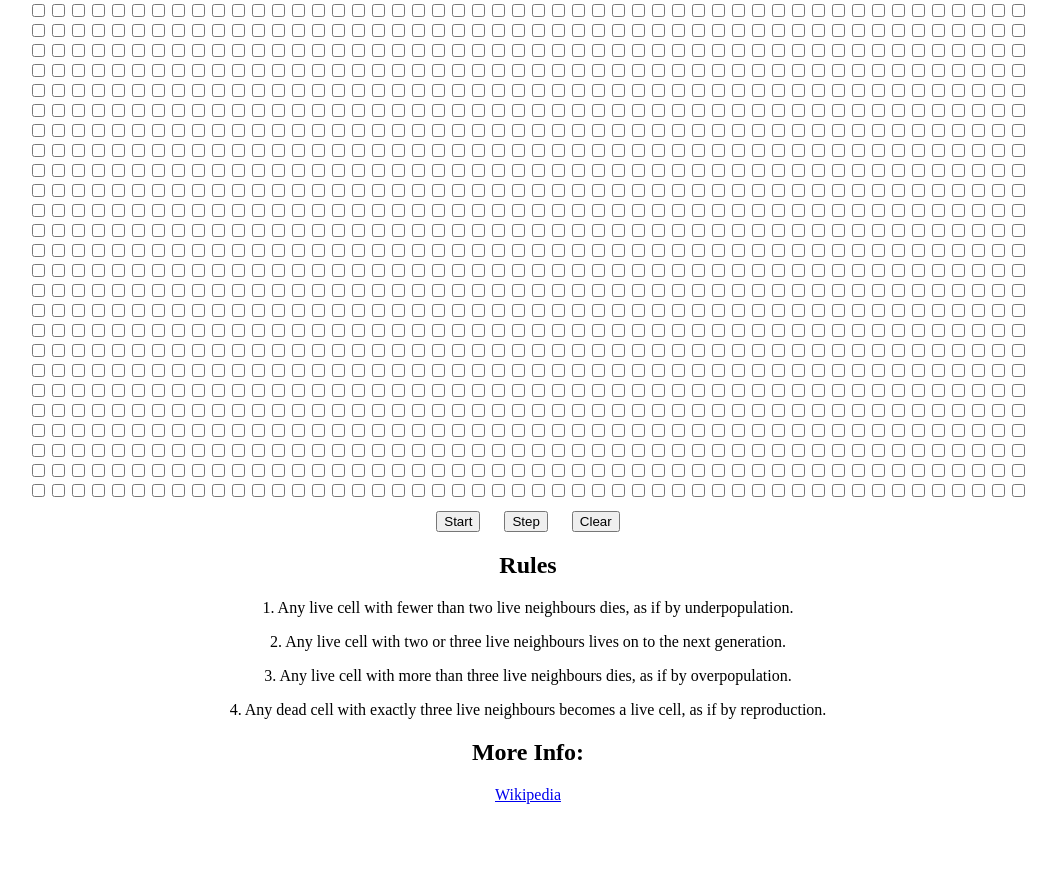
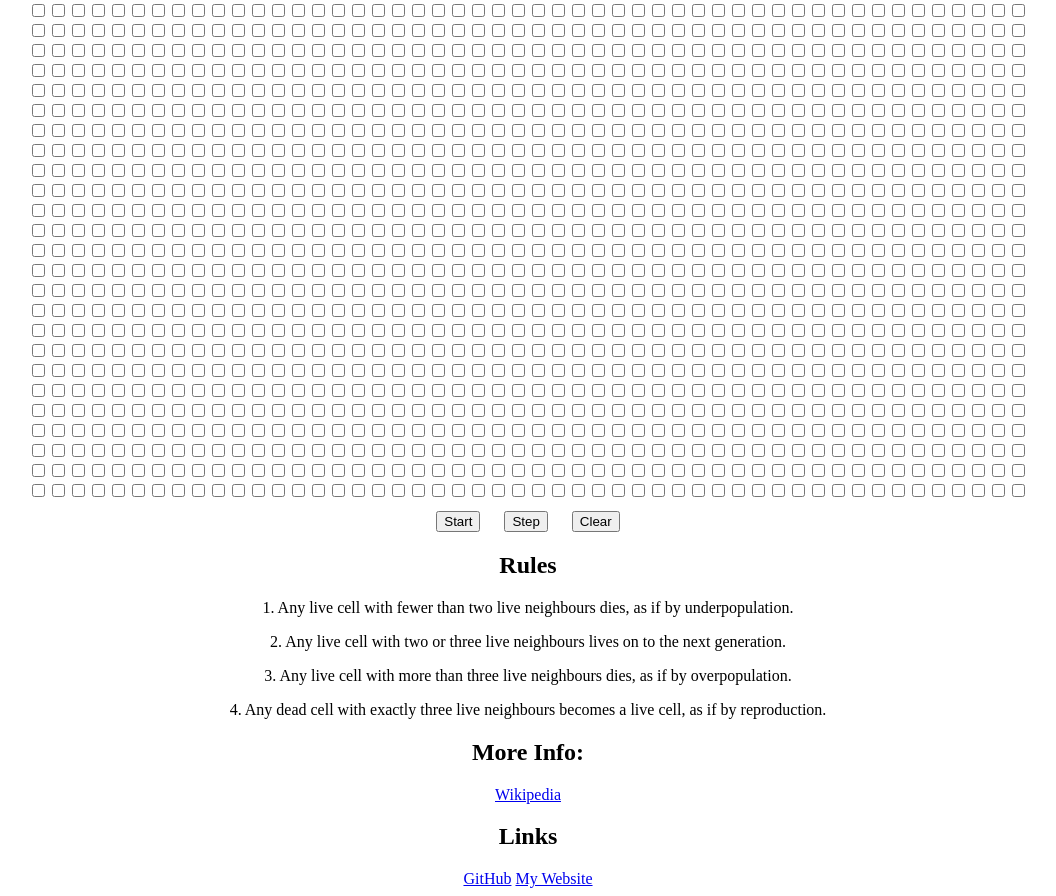
Before and after one commit to krooton/krooton.github.io, a plain HTML site: page projects/gameoflife.html in a window 1280 px wide. Shown: the part 79-975 px from the top of the page, without its empty margins (112-1168 px from the left). Before the commit the page ends 891 px from the top, so only its background shows below. Drawn offline with Linux system fonts and the light colour scheme.

Commit message:
added links to github and home page on game of life

```diff
--- a/projects/gameoflife.html
+++ b/projects/gameoflife.html
@@ -47,6 +47,9 @@
         <p>4. Any dead cell with exactly three live neighbours becomes a live cell, as if by reproduction.</p>
         <h2>More Info:</h2>
         <a href="https://en.wikipedia.org/wiki/Conway%27s_Game_of_Life" target="_blank">Wikipedia</a>
+        <h2>Links</h2>
+        <a href="https://github.com/krooton/Game-of-Checkboxes">GitHub</a>
+        <a href="https://krooton.github.io/">My Website</a>
     </div>
 </body>
 <script>
```
